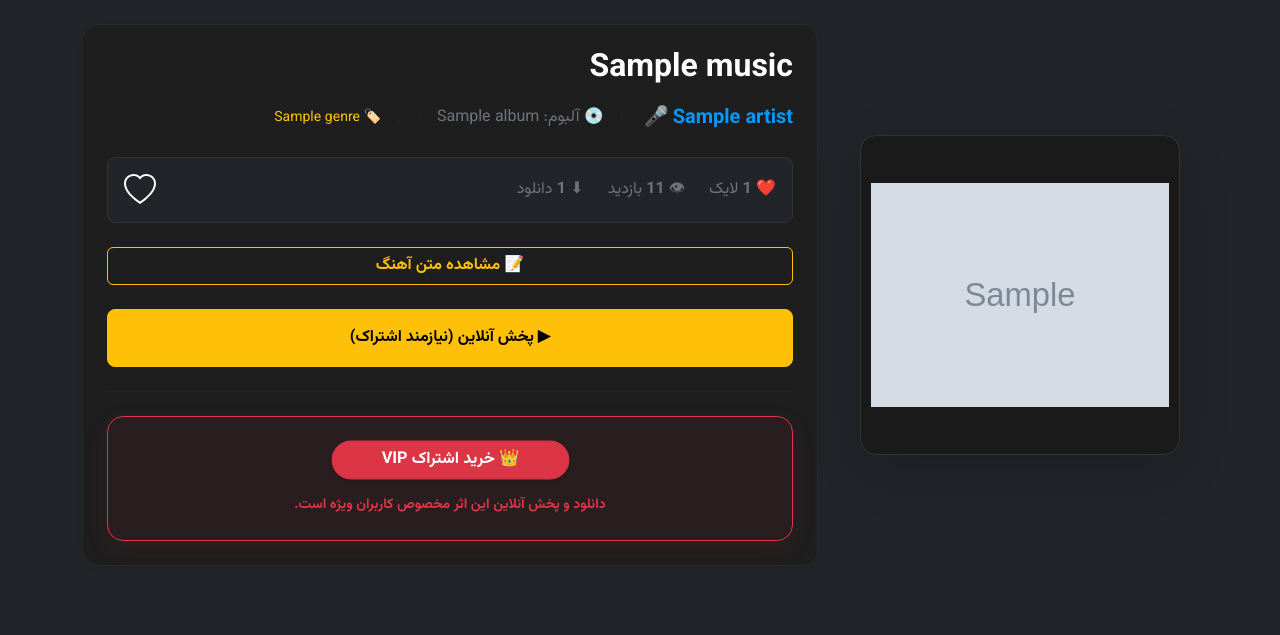
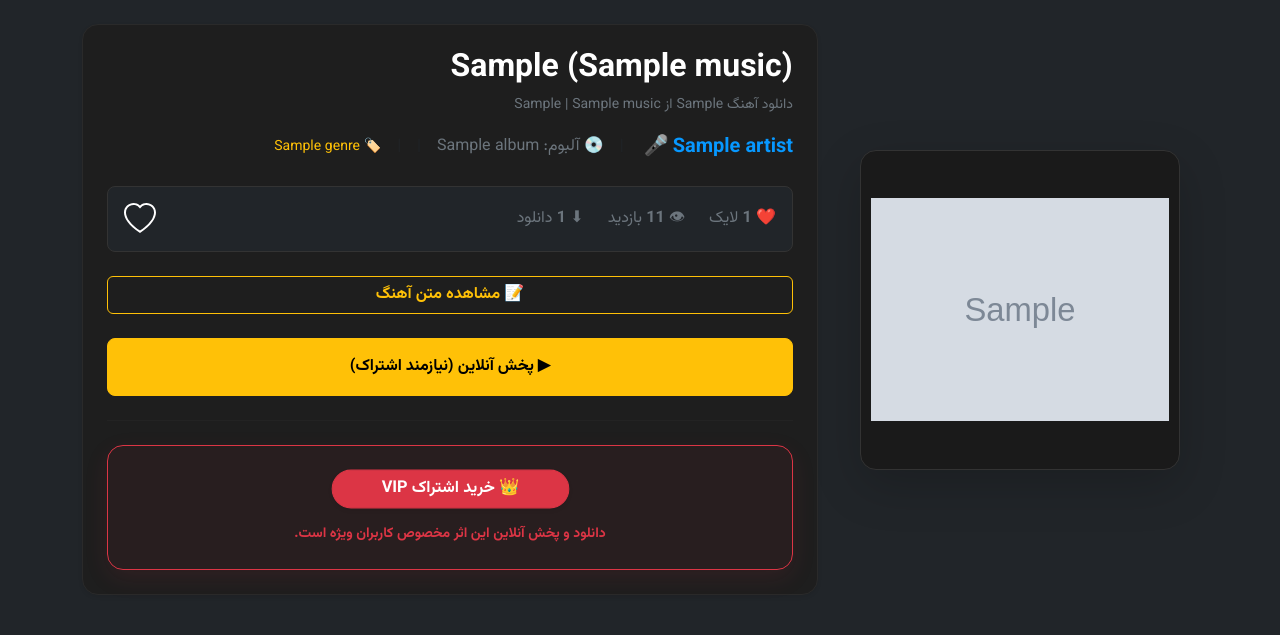
Before and after one commit to farshadnbd/Farmusic, a Django app: a page that uses music/templates/music/detail.html in a window 1280 px wide. Shown: the part 56-691 px from the top of the page. Run offline with Django 5.2, Linux system fonts and the light colour scheme; tables that the repository leaves empty hold one stand-in row (values such as "Sample post"); grey boxes marked "Sample" are stand-in pictures; some libraries are stand-ins or nearby versions.

Commit message:
seo_title

```diff
--- a/music/telegram.py
+++ b/music/telegram.py
@@ -151,7 +151,6 @@ def process_telegram_audio(audio_data):
             artist_names = ["Unknown Artist"]
         main_artist_name = artist_names[0]
         artist, _ = Artist.objects.get_or_create(name=main_artist_name)
-        search_aliases_combined = ", ".join(artist_names)
 
         if len(artist_names) > 1:
             featured_artists_str = ", ".join(artist_names[1:])
@@ -194,7 +193,7 @@ def process_telegram_audio(audio_data):
         # ۷. ذخیره موقت آهنگ در دیتابیس جنگو
         music = Music.objects.create(title=display_title, artist=artist, genre=genre, album=album, file=mp3_file,
                                      track_number=track_number, year=year, lyrics=lyrics,
-                                     search_aliases=search_aliases_combined)
+                                     search_aliases="")
         # ۸. متصل کردن ManyToMany آرتیست‌ها
         for name in artist_names:
             art_obj, _ = Artist.objects.get_or_create(name=name.strip())
--- a/music/templates/music/detail.html
+++ b/music/templates/music/detail.html
@@ -87,7 +87,12 @@
                  style="background: #1e1e1e; border: 1px solid #2a2a2a; min-height: 480px;">
 
                 <div class="mb-3">
-                    <h1 class="music-detail-title m-0 fs-2 fw-bold text-white text-end">{{ music.title }}</h1>
+                    <h1 class="music-detail-title m-0 fs-2 fw-bold text-white text-end">
+                        {{ display_title }}
+                    </h1>
+                    <p class="text-secondary small mt-2 mb-3 text-end">
+                        {{ seo_subtitle }}
+                    </p>
                 </div>
 
                 <div class="d-flex flex-wrap gap-3 align-items-center mb-4">
@@ -310,9 +315,19 @@
                                 data-title="{{ item.title }}"
                                 data-artist="
 
+
+
+
+
+
                                         {% if item.artists.exists %}{% for art in item.artists.all %}{{ art.name }}{% if not forloop.last %} & {% endif %}{% endfor %}{% else %}{{ item.artist.name }}{% endif %}"
                                 data-is-vip="{{ item.is_vip|yesno:'true,false' }}"
                                 data-cover-url="
+
+
+
+
+
 
                                         {% if item.cover_url %}{{ item.cover_url }}{% elif item.cover %}{% thumbnail item.cover 'music_card' %}{% else %}{% static 'images/default-cover.jpg' %}{% endif %}">
                             ▶
@@ -416,6 +431,11 @@
 
 
 
+
+
+
+
+
                                             {% if comment.user.profile.avatar %}{{ comment.user.profile.avatar.url }}{% else %}{% static 'images/default-avatar.png' %}{% endif %}"
                                          class="nav-avatar" alt="آواتار {{ comment.user.username }}" loading="lazy"
                                          style="width: 45px; height: 45px; border-radius: 50%;">
@@ -439,6 +459,11 @@
                                         <div class="card-body p-3">
                                             <div class="d-flex align-items-center gap-2 mb-2">
                                                 <img src="
+
+
+
+
+
 
 
 
@@ -536,10 +561,7 @@
                     try {
                         const response = await fetch(url, {
                             method: 'POST',
-                            headers: {
-                                'X-CSRFToken': '{{ csrf_token }}',
-                                'X-Requested-With': 'XMLHttpRequest',
-                            },
+                            headers: {'X-CSRFToken': '{{ csrf_token }}', 'X-Requested-With': 'XMLHttpRequest',},
                         });
 
                         const data = await response.json();
@@ -582,9 +604,7 @@
                     const response = await fetch(url, {
                         method: 'POST',
                         body: formData,
-                        headers: {
-                            'X-Requested-With': 'XMLHttpRequest'
-                        }
+                        headers: {'X-Requested-With': 'XMLHttpRequest'}
                     });
 
                     const data = await response.json();
--- a/music/views.py
+++ b/music/views.py
@@ -65,6 +65,39 @@ def music_detail(request, pk, slug_en=None):
     if request.user.is_authenticated:
         playlists = Playlist.objects.filter(user=request.user)
 
+    # ---------- عنوان نمایشی ----------
+    if music.search_aliases:
+        display_title = f"{music.search_aliases} ({music.title})"
+    else:
+        display_title = music.title
+
+    # ---------- متن سئو ----------
+    artists = music.artists.all()
+
+    if music.search_aliases:
+
+        artist_display = []
+
+        for art in artists:
+            if art.search_aliases:
+                artist_display.append(art.search_aliases)
+            else:
+                artist_display.append(art.name)
+
+        seo_subtitle = (
+            f"دانلود آهنگ {music.search_aliases} از "
+            f"{' و '.join(artist_display)} | {music.title}"
+        )
+
+    else:
+
+        artist_display = [art.name for art in artists]
+
+        seo_subtitle = (
+            f"دانلود آهنگ {music.title} از "
+            f"{' و '.join(artist_display)}"
+        )
+
     # 🟢 محاسبه وضعیت اشتراک برای اسکریپت سراسری VIP
     user_has_vip = False
     if request.user.is_authenticated:
@@ -82,7 +115,8 @@ def music_detail(request, pk, slug_en=None):
 
     return render(request, 'music/detail.html',
                   {'music': music, 'can_download': can_download, 'related_musics': related_musics, 'comments': comments,
-                   'playlists': playlists, 'user_has_vip': user_has_vip, })
+                   'playlists': playlists, 'user_has_vip': user_has_vip, 'display_title': display_title,
+                   'seo_subtitle': seo_subtitle, })
 
 
 def download_music(request, pk):
```
